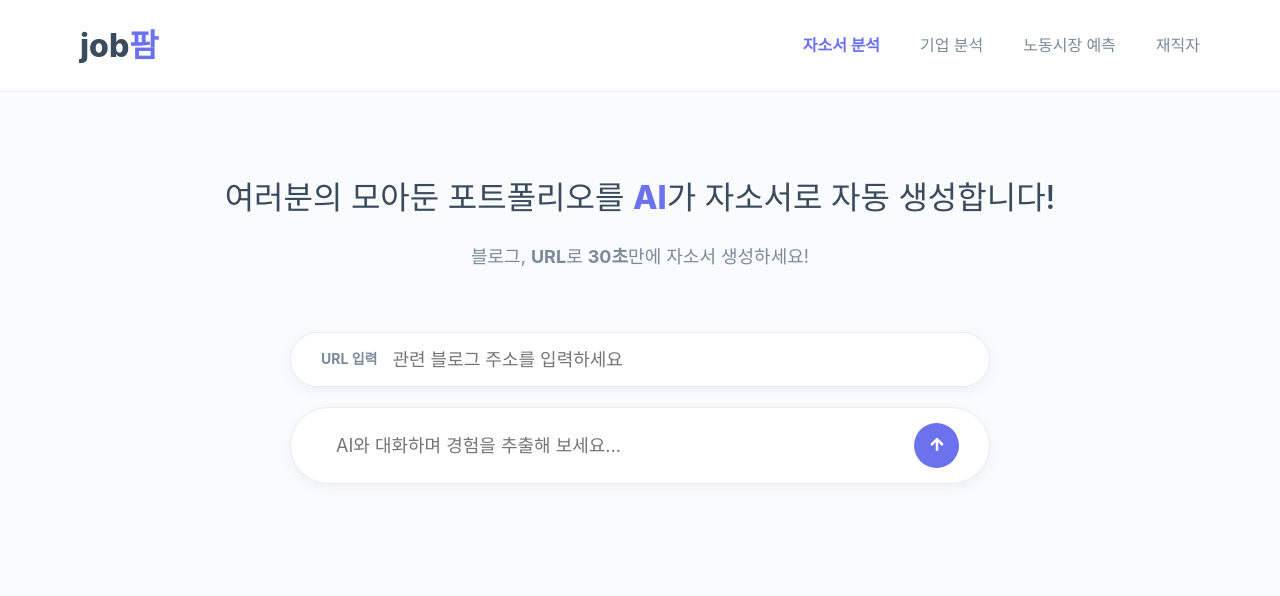
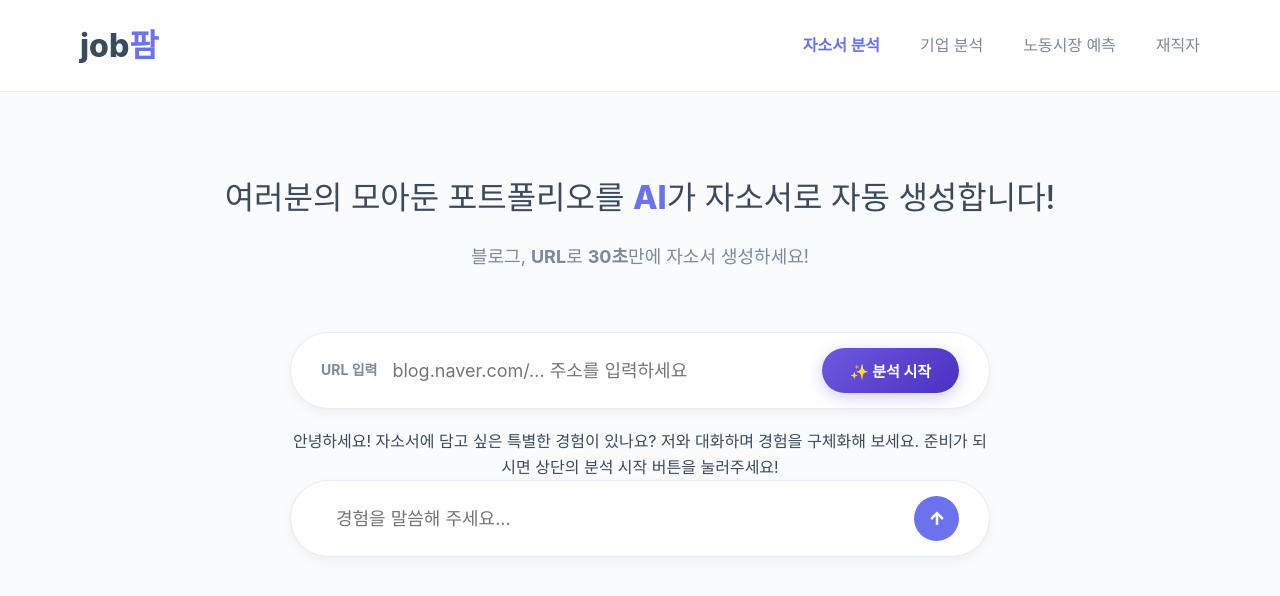
Before and after one commit to naseoyun/AI-service, a Next.js app: page /resume in a window 1280 px wide. Shown: the top 596 px of the page. Built offline with nearby package versions, Linux system fonts and the light colour scheme.

Commit message:
feat: Add real-time chat interview and premium UI enhancements

```diff
--- /dev/null
+++ b/app/api/chat/route.js
@@ -0,0 +1,28 @@
+import { NextResponse } from 'next/server';
+import OpenAI from 'openai';
+
+const openai = new OpenAI({
+  apiKey: process.env.OPENAI_API_KEY,
+});
+
+export async function POST(req) {
+  try {
+    const { messages } = await req.json();
+
+    const completion = await openai.chat.completions.create({
+      model: "gpt-4.1-mini",
+      messages: [
+        {
+          role: "system",
+          content: "당신은 구직자의 경험을 추출하는 전문 인터뷰어입니다. 사용자가 자신의 경험을 이야기하면, 구체적인 STAR 기법(상황, 과제, 행동, 결과)에 맞춰 내용을 보완할 수 있도록 친절하게 추가 질문을 던져주세요. 답변은 짧고 명확하게 하고, 대화를 통해 자소서에 쓸 좋은 재료를 만드는 것이 목적입니다."
+        },
+        ...messages
+      ],
+    });
+
+    return NextResponse.json({ message: completion.choices[0].message.content });
+  } catch (error) {
+    console.error('Chat API Error:', error);
+    return NextResponse.json({ error: '대화 중 오류가 발생했습니다.' }, { status: 500 });
+  }
+}
--- a/app/resume/Resume.css
+++ b/app/resume/Resume.css
@@ -176,14 +176,54 @@
   padding: 10px;
 }
 
-.revision-input-group button {
-  background: var(--main-purple);
+.analyze-start-btn {
+  background: linear-gradient(135deg, #6e57e0 0%, #4a31c1 100%);
   color: white;
   border: none;
-  padding: 10px 25px;
-  border-radius: 10px;
+  padding: 12px 28px;
+  border-radius: 50px;
   font-weight: 700;
+  font-size: 15px;
   cursor: pointer;
+  margin-left: 15px;
+  display: flex;
+  align-items: center;
+  gap: 8px;
+  box-shadow: 0 4px 15px rgba(110, 87, 224, 0.3);
+  transition: all 0.3s cubic-bezier(0.23, 1, 0.32, 1);
+  position: relative;
+  overflow: hidden;
+  white-space: nowrap;
+}
+
+.analyze-start-btn::before {
+  content: '';
+  position: absolute;
+  top: 0;
+  left: -100%;
+  width: 100%;
+  height: 100%;
+  background: linear-gradient(
+    120deg,
+    transparent,
+    rgba(255, 255, 255, 0.3),
+    transparent
+  );
+  transition: all 0.5s;
+}
+
+.analyze-start-btn:hover {
+  transform: translateY(-3px) scale(1.02);
+  box-shadow: 0 8px 25px rgba(110, 87, 224, 0.5);
+  filter: brightness(1.1);
+}
+
+.analyze-start-btn:hover::before {
+  left: 100%;
+}
+
+.analyze-start-btn:active {
+  transform: translateY(-1px) scale(0.98);
 }
 
 .loading-container {
--- a/app/resume/page.js
+++ b/app/resume/page.js
@@ -1,36 +1,69 @@
 'use client';
-import { useState, useEffect, Suspense } from 'react';
+import { useState, useEffect, Suspense, useRef } from 'react';
 import { useSearchParams } from 'next/navigation';
 import './Resume.css';
 
 function ResumeContent() {
   const searchParams = useSearchParams();
   const [url, setUrl] = useState('');
-  const [additionalInfo, setAdditionalInfo] = useState('');
-  const [step, setStep] = useState('input'); // 'input' | 'loading' | 'result' | 'error'
+  const [chatMessages, setChatMessages] = useState([
+    { role: 'assistant', content: '안녕하세요! 자소서에 담고 싶은 특별한 경험이 있나요? 저와 대화하며 경험을 구체화해 보세요. 준비가 되시면 상단의 분석 시작 버튼을 눌러주세요!' }
+  ]);
+  const [userInput, setUserInput] = useState('');
+  const [step, setStep] = useState('input');
   const [resultText, setResultText] = useState('');
   const [errorMsg, setErrorMsg] = useState('');
   const [revisionPrompt, setRevisionPrompt] = useState('');
   const [isRevising, setIsRevising] = useState(false);
-  const [feedback, setFeedback] = useState(null); // 'like' | 'dislike'
+  const [isTyping, setIsTyping] = useState(false);
+
+  const chatEndRef = useRef(null);
 
   useEffect(() => {
     const urlParam = searchParams.get('url');
     if (urlParam) setUrl(urlParam);
   }, [searchParams]);
 
+  useEffect(() => {
+    chatEndRef.current?.scrollIntoView({ behavior: 'smooth' });
+  }, [chatMessages]);
+
+  const handleSendMessage = async () => {
+    if (!userInput.trim() || isTyping) return;
+
+    const userMsg = { role: 'user', content: userInput };
+    const newMessages = [...chatMessages, userMsg];
+    setChatMessages(newMessages);
+    setUserInput('');
+    setIsTyping(true);
+
+    try {
+      const res = await fetch('/api/chat', {
+        method: 'POST',
+        headers: { 'Content-Type': 'application/json' },
+        body: JSON.stringify({ messages: newMessages }),
+      });
+      const data = await res.json();
+      if (res.ok) {
+        setChatMessages(prev => [...prev, { role: 'assistant', content: data.message }]);
+      }
+    } catch (err) {
+      console.error('Chat error:', err);
+    } finally {
+      setIsTyping(false);
+    }
+  };
+
   const handleAnalyze = async () => {
-    if (!url.trim()) return alert('URL을 입력해주세요!');
-
     setStep('loading');
     setErrorMsg('');
-    setFeedback(null);
 
     try {
+      const conversation = chatMessages.map(m => `${m.role === 'user' ? '사용자' : 'AI'}: ${m.content}`).join('\n');
       const res = await fetch('/api/analyze', {
         method: 'POST',
         headers: { 'Content-Type': 'application/json' },
-        body: JSON.stringify({ url, additionalInfo }),
+        body: JSON.stringify({ url, additionalInfo: conversation }),
       });
 
       const data = await res.json();
@@ -41,20 +74,6 @@ function ResumeContent() {
     } catch (err) {
       setErrorMsg(err.message);
       setStep('error');
-    }
-  };
-
-  const handleFeedback = async (type) => {
-    setFeedback(type);
-    try {
-      await fetch('/api/feedback', {
-        method: 'POST',
-        headers: { 'Content-Type': 'application/json' },
-        body: JSON.stringify({ type, url, resultText: resultText.substring(0, 100) }),
-      });
-      alert('피드백이 저장되었습니다. 감사합니다!');
-    } catch (e) {
-      console.error('Feedback save failed', e);
     }
   };
 
@@ -102,23 +121,34 @@ function ResumeContent() {
                 type="text"
                 value={url}
                 onChange={(e) => setUrl(e.target.value)}
-                placeholder="관련 블로그 주소를 입력하세요"
+                placeholder="blog.naver.com/... 주소를 입력하세요"
               />
+              <button className="analyze-start-btn" onClick={handleAnalyze}>✨ 분석 시작</button>
             </div>
 
-            <div className="resume-input-pill bottom-pill">
+            <div className="chat-area-container">
+              <div className="chat-history">
+                {chatMessages.map((m, i) => (
+                  <div key={i} className={`chat-bubble ${m.role}`}>{m.content}</div>
+                ))}
+                {isTyping && <div className="chat-bubble assistant typing">...</div>}
+                <div ref={chatEndRef} />
+              </div>
+              <div className="resume-input-pill bottom-pill chat-input">
                 <input
                   type="text"
-                placeholder="AI와 대화하며 경험을 추출해 보세요..."
-                value={additionalInfo}
-                onChange={(e) => setAdditionalInfo(e.target.value)}
-                onKeyDown={(e) => e.key === 'Enter' && handleAnalyze()}
+                  placeholder={isTyping ? "AI가 답변을 생각 중입니다..." : "경험을 말씀해 주세요..."}
+                  value={userInput}
+                  onChange={(e) => setUserInput(e.target.value)}
+                  onKeyDown={(e) => e.key === 'Enter' && handleSendMessage()}
+                  disabled={isTyping}
                 />
-              <button className="submit-up-btn" onClick={handleAnalyze}>
+                <button className="submit-up-btn" onClick={handleSendMessage} disabled={isTyping}>
                   <svg width="20" height="20" viewBox="0 0 24 24" fill="none" stroke="currentColor" strokeWidth="3">
                     <line x1="12" y1="19" x2="12" y2="5" /><polyline points="5 12 12 5 19 12" />
                   </svg>
                 </button>
+              </div>
             </div>
           </div>
         </main>
@@ -127,7 +157,7 @@ function ResumeContent() {
       {step === 'loading' && (
         <div className="loading-container">
           <div className="loader"></div>
-          <p>AI가 데이터를 분석하여 자소서를 생성 중입니다...</p>
+          <p>AI가 대화와 블로그 내용을 종합 분석하여 자소서를 집필 중입니다...</p>
         </div>
       )}
 
@@ -136,18 +166,12 @@ function ResumeContent() {
           <div className="result-card">
             <div className="card-header">
               <h3 className="result-title">✨ AI 자소서 분석 결과</h3>
-              <div className="header-actions">
-                <div className="feedback-btns">
-                  <button className={`fb-btn ${feedback === 'like' ? 'active' : ''}`} onClick={() => handleFeedback('like')}>👍</button>
-                  <button className={`fb-btn ${feedback === 'dislike' ? 'active' : ''}`} onClick={() => handleFeedback('dislike')}>👎</button>
-                </div>
               <button className="copy-btn" onClick={handleCopy}>
                 <svg width="24" height="24" viewBox="0 0 24 24" fill="none" stroke="currentColor" strokeWidth="2">
                   <rect x="9" y="9" width="13" height="13" rx="2" ry="2" />
                   <path d="M5 15H4a2 2 0 0 1-2-2V4a2 2 0 0 1 2-2h9a2 2 0 0 1 2 2v1" />
                 </svg>
               </button>
-              </div>
             </div>
             <div className="card-body">
               {resultText.split('\n').map((line, i) => (
@@ -168,14 +192,14 @@ function ResumeContent() {
               </div>
             </div>
           </div>
-          <button className="retry-btn" onClick={() => setStep('input')}>다시 생성하기</button>
+          <button className="retry-btn" onClick={() => setStep('input')}>처음으로</button>
         </main>
       )}
 
       {step === 'error' && (
         <div className="error-container">
           <p className="error-msg">⚠️ {errorMsg}</p>
-          <button className="retry-btn" onClick={() => setStep('input')}>다시 시도하기</button>
+          <button className="retry-btn" onClick={() => setStep('input')}>다시 시도</button>
         </div>
       )}
     </div>
```
Lines whose indentation alone changed are shown as unchanged.
